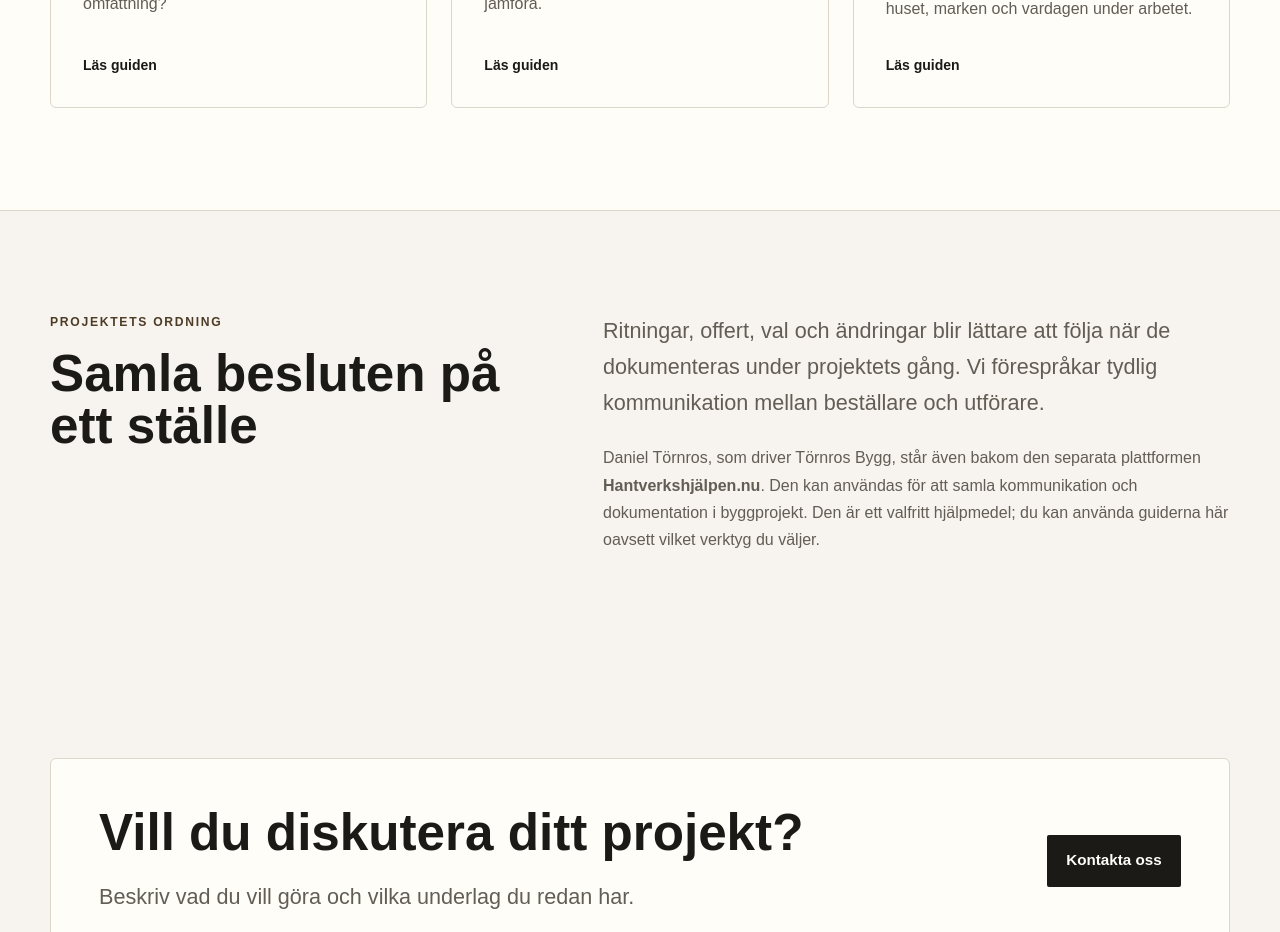
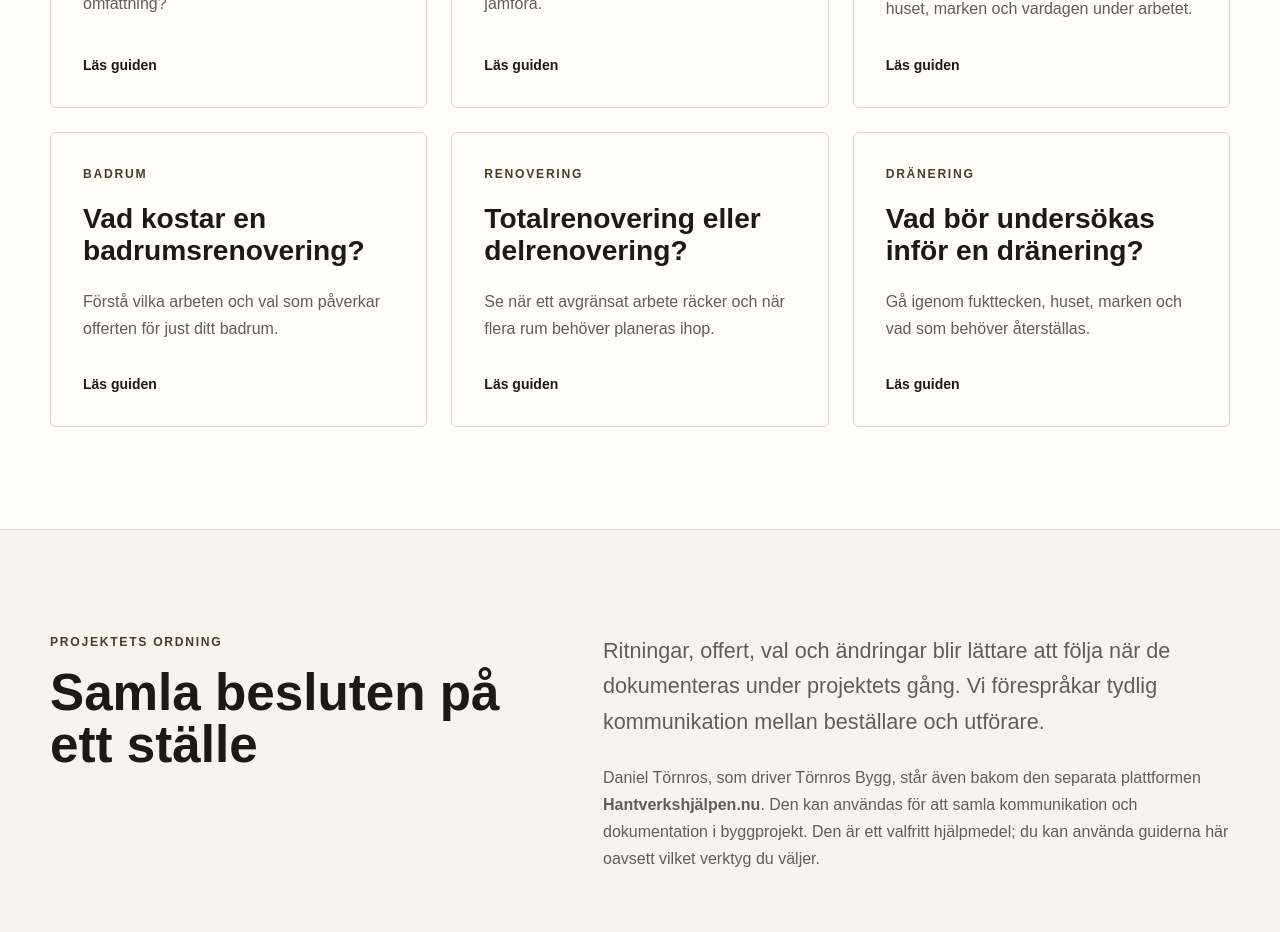
Before and after one commit to tornrosdaniel-cell/tornrosbygg-web, a Next.js app: page /byggtips in a window 1280 px wide. Shown: the part 900-1832 px from the top of the page. Built offline with nearby package versions, Linux system fonts and the light colour scheme.

Commit message:
Link relevant guide from src/app/byggtips/page.tsx

```diff
--- a/src/app/byggtips/page.tsx
+++ b/src/app/byggtips/page.tsx
@@ -4,7 +4,7 @@ import Link from "next/link";
 export const metadata: Metadata = {
   title: "Byggtips & guider inför ditt projekt | Törnros Bygg",
   description:
-    "Läs praktiska guider om att planera renovering, jämföra byggofferter och förbereda en tillbyggnad. Törnros Bygg delar erfarenheter från byggprojekt.",
+    "Läs guider om badrumspris, renoveringens omfattning, dränering, byggofferter och tillbyggnad. Praktiska råd inför ditt byggprojekt.",
   alternates: { canonical: "/byggtips/" },
 };
 
@@ -26,6 +26,24 @@ const guides = [
     title: "Förbered en tillbyggnad vid ett befintligt hus",
     text: "Tänk igenom användning, anslutningen till huset, marken och vardagen under arbetet.",
     href: "/byggtips/forbereda-tillbyggnad/",
+  },
+  {
+    eyebrow: "Badrum",
+    title: "Vad kostar en badrumsrenovering?",
+    text: "Förstå vilka arbeten och val som påverkar offerten för just ditt badrum.",
+    href: "/byggtips/vad-kostar-badrumsrenovering/",
+  },
+  {
+    eyebrow: "Renovering",
+    title: "Totalrenovering eller delrenovering?",
+    text: "Se när ett avgränsat arbete räcker och när flera rum behöver planeras ihop.",
+    href: "/byggtips/totalrenovering-eller-delrenovering/",
+  },
+  {
+    eyebrow: "Dränering",
+    title: "Vad bör undersökas inför en dränering?",
+    text: "Gå igenom fukttecken, huset, marken och vad som behöver återställas.",
+    href: "/byggtips/infor-dranering/",
   },
 ];
 
```
